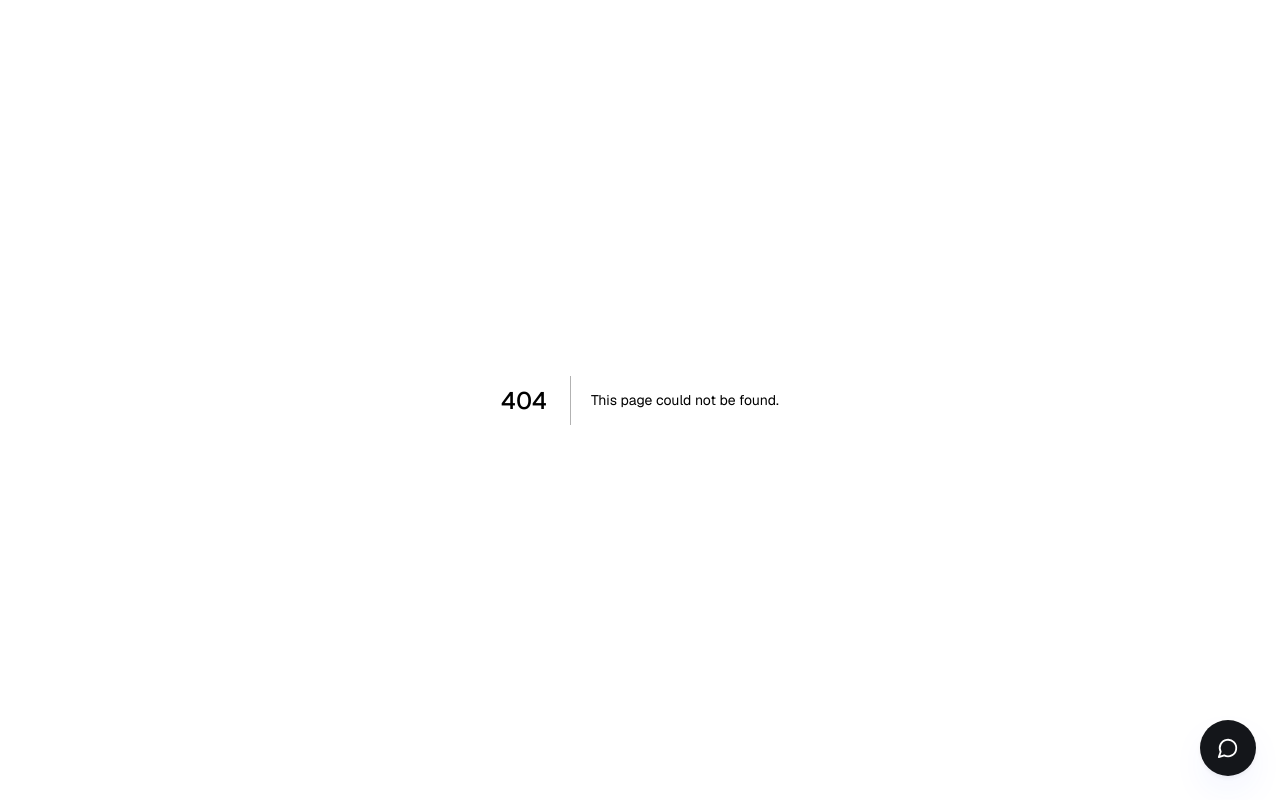
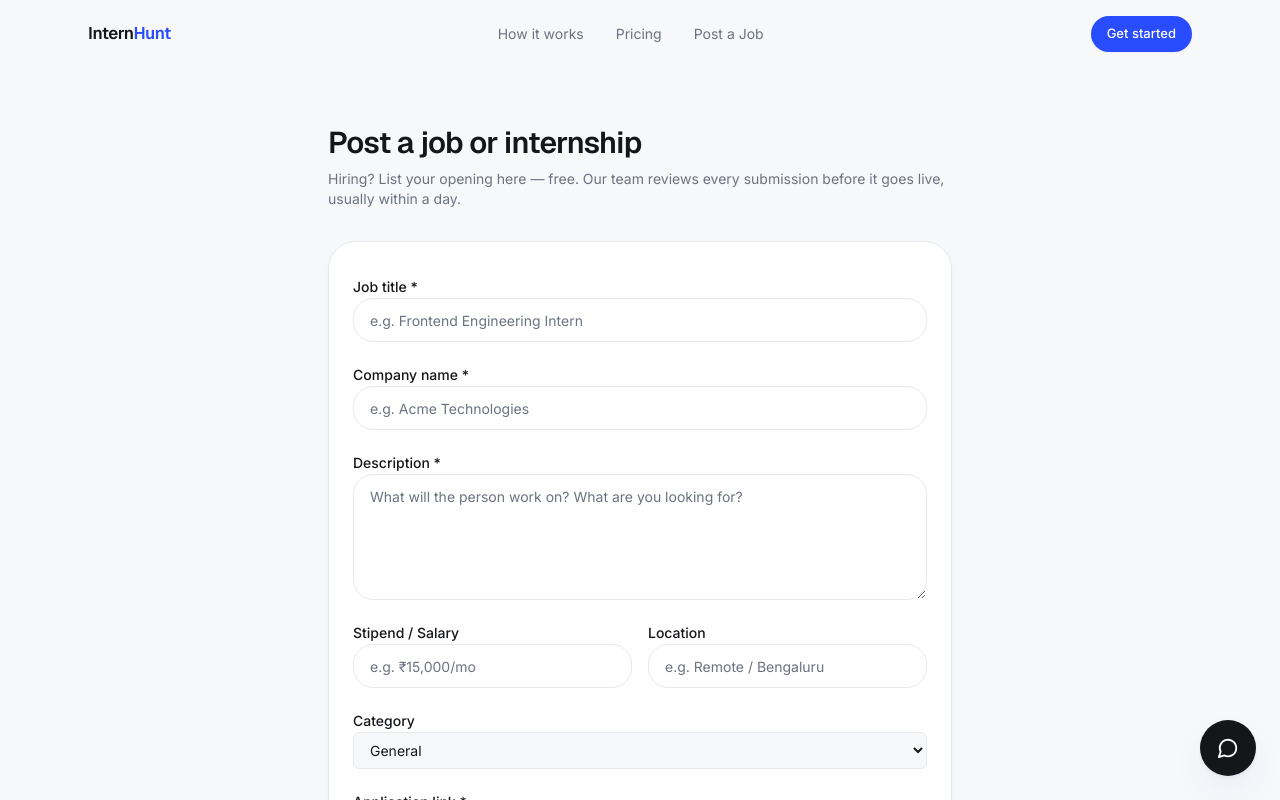
Before and after one commit to robinverma703/internhunt, a Next.js app: page /post-job in a window 1280 px wide. Before the commit this address had no page. Shown: the top 800 px of the page. Built offline with nearby package versions, Linux system fonts and the light colour scheme.

Commit message:
add public post-a-job page for companies

```diff
--- /dev/null
+++ b/app/api/jobs/submit/route.ts
@@ -0,0 +1,73 @@
+import { NextResponse } from "next/server";
+import { createServiceRoleClient } from "@/lib/supabase/server";
+
+const CATEGORIES = [
+  "Frontend",
+  "Backend",
+  "Full Stack",
+  "Data / AI",
+  "Design",
+  "Marketing",
+  "Product",
+  "Internship",
+  "General",
+];
+
+export async function POST(request: Request) {
+  let body: Record<string, unknown>;
+  try {
+    body = await request.json();
+  } catch {
+    return NextResponse.json({ error: "Invalid request body" }, { status: 400 });
+  }
+
+  const title = String(body.title ?? "").trim();
+  const company = String(body.company ?? "").trim();
+  const description = String(body.description ?? "").trim();
+  const link = String(body.link ?? "").trim();
+  const stipend = String(body.stipend ?? "").trim() || null;
+  const location = String(body.location ?? "").trim() || null;
+  const category = CATEGORIES.includes(String(body.category)) ? String(body.category) : "General";
+
+  if (!title || !company || !description || !link) {
+    return NextResponse.json(
+      { error: "Title, company, description, and application link are required." },
+      { status: 400 }
+    );
+  }
+
+  if (title.length > 200 || company.length > 200) {
+    return NextResponse.json({ error: "Title/company too long." }, { status: 400 });
+  }
+
+  if (!/^https?:\/\//i.test(link)) {
+    return NextResponse.json(
+      { error: "Application link must start with http:// or https://" },
+      { status: 400 }
+    );
+  }
+
+  const service = createServiceRoleClient();
+
+  const { error } = await service.from("job_staging").insert({
+    title,
+    company,
+    description,
+    stipend,
+    link,
+    category,
+    location,
+    source: "company_submission",
+    source_id: `company-${Date.now()}-${Math.random().toString(36).slice(2, 8)}`,
+    status: "pending",
+  });
+
+  if (error) {
+    return NextResponse.json({ error: error.message }, { status: 500 });
+  }
+
+  return NextResponse.json({
+    success: true,
+    message: "Thanks! Your listing has been submitted for review.",
+  });
+}
--- /dev/null
+++ b/app/post-job/page.tsx
@@ -0,0 +1,205 @@
+"use client";
+
+import { useState } from "react";
+import Link from "next/link";
+import { motion } from "framer-motion";
+import Navbar from "@/components/navbar";
+import { Button } from "@/components/ui/button";
+import { Card, CardContent } from "@/components/ui/card";
+import { Input } from "@/components/ui/input";
+import { Label } from "@/components/ui/label";
+import { Textarea } from "@/components/ui/textarea";
+
+const CATEGORIES = [
+  "Frontend",
+  "Backend",
+  "Full Stack",
+  "Data / AI",
+  "Design",
+  "Marketing",
+  "Product",
+  "Internship",
+  "General",
+];
+
+export default function PostJobPage() {
+  const [form, setForm] = useState({
+    title: "",
+    company: "",
+    description: "",
+    stipend: "",
+    location: "",
+    link: "",
+    category: "General",
+  });
+  const [submitting, setSubmitting] = useState(false);
+  const [result, setResult] = useState<{ ok: boolean; message: string } | null>(null);
+
+  function update(field: string, value: string) {
+    setForm((prev) => ({ ...prev, [field]: value }));
+  }
+
+  async function handleSubmit(e: React.FormEvent) {
+    e.preventDefault();
+    setSubmitting(true);
+    setResult(null);
+
+    try {
+      const res = await fetch("/api/jobs/submit", {
+        method: "POST",
+        headers: { "Content-Type": "application/json" },
+        body: JSON.stringify(form),
+      });
+      const data = await res.json();
+
+      if (!res.ok) {
+        setResult({ ok: false, message: data.error ?? "Something went wrong. Please try again." });
+      } else {
+        setResult({ ok: true, message: data.message ?? "Submitted for review!" });
+        setForm({
+          title: "",
+          company: "",
+          description: "",
+          stipend: "",
+          location: "",
+          link: "",
+          category: "General",
+        });
+      }
+    } catch {
+      setResult({ ok: false, message: "Network error. Please try again." });
+    } finally {
+      setSubmitting(false);
+    }
+  }
+
+  return (
+    <main className="min-h-screen bg-paper">
+      <Navbar />
+      <div className="mx-auto max-w-2xl px-6 py-14">
+        <motion.div
+          initial={{ opacity: 0, y: 12 }}
+          animate={{ opacity: 1, y: 0 }}
+          transition={{ duration: 0.5, ease: [0.16, 1, 0.3, 1] }}
+        >
+          <h1 className="text-2xl font-semibold tracking-tight text-graphite md:text-3xl">
+            Post a job or internship
+          </h1>
+          <p className="mt-2 text-sm text-muted">
+            Hiring? List your opening here — free. Our team reviews every submission
+            before it goes live, usually within a day.
+          </p>
+
+          <Card className="mt-8">
+            <CardContent className="py-8">
+              <form onSubmit={handleSubmit} className="flex flex-col gap-5">
+                <div>
+                  <Label htmlFor="title">Job title *</Label>
+                  <Input
+                    id="title"
+                    required
+                    maxLength={200}
+                    value={form.title}
+                    onChange={(e) => update("title", e.target.value)}
+                    placeholder="e.g. Frontend Engineering Intern"
+                  />
+                </div>
+
+                <div>
+                  <Label htmlFor="company">Company name *</Label>
+                  <Input
+                    id="company"
+                    required
+                    maxLength={200}
+                    value={form.company}
+                    onChange={(e) => update("company", e.target.value)}
+                    placeholder="e.g. Acme Technologies"
+                  />
+                </div>
+
+                <div>
+                  <Label htmlFor="description">Description *</Label>
+                  <Textarea
+                    id="description"
+                    required
+                    rows={5}
+                    value={form.description}
+                    onChange={(e) => update("description", e.target.value)}
+                    placeholder="What will the person work on? What are you looking for?"
+                  />
+                </div>
+
+                <div className="grid grid-cols-2 gap-4">
+                  <div>
+                    <Label htmlFor="stipend">Stipend / Salary</Label>
+                    <Input
+                      id="stipend"
+                      value={form.stipend}
+                      onChange={(e) => update("stipend", e.target.value)}
+                      placeholder="e.g. ₹15,000/mo"
+                    />
+                  </div>
+                  <div>
+                    <Label htmlFor="location">Location</Label>
+                    <Input
+                      id="location"
+                      value={form.location}
+                      onChange={(e) => update("location", e.target.value)}
+                      placeholder="e.g. Remote / Bengaluru"
+                    />
+                  </div>
+                </div>
+
+                <div>
+                  <Label htmlFor="category">Category</Label>
+                  <select
+                    id="category"
+                    value={form.category}
+                    onChange={(e) => update("category", e.target.value)}
+                    className="w-full rounded-md border border-line bg-paper px-3 py-2 text-sm text-graphite"
+                  >
+                    {CATEGORIES.map((c) => (
+                      <option key={c} value={c}>
+                        {c}
+                      </option>
+                    ))}
+                  </select>
+                </div>
+
+                <div>
+                  <Label htmlFor="link">Application link *</Label>
+                  <Input
+                    id="link"
+                    required
+                    type="url"
+                    value={form.link}
+                    onChange={(e) => update("link", e.target.value)}
+                    placeholder="https://..."
+                  />
+                </div>
+
+                {result && (
+                  <p
+                    className={`text-sm ${result.ok ? "text-emerald-600" : "text-red-600"}`}
+                  >
+                    {result.message}
+                  </p>
+                )}
+
+                <Button type="submit" variant="signal" size="lg" disabled={submitting}>
+                  {submitting ? "Submitting…" : "Submit for review"}
+                </Button>
+              </form>
+            </CardContent>
+          </Card>
+
+          <p className="mt-6 text-center text-xs text-muted">
+            <Link href="/" className="underline hover:text-graphite">
+              Back to InternHunt
+            </Link>
+          </p>
+        </motion.div>
+      </div>
+    </main>
+  );
+}
--- a/components/navbar.tsx
+++ b/components/navbar.tsx
@@ -8,6 +8,7 @@ import { Button } from "@/components/ui/button";
 const LINKS = [
   { label: "How it works", href: "#how-it-works" },
   { label: "Pricing", href: "#pricing" },
+  { label: "Post a Job", href: "/post-job" },
 ];
 
 export default function Navbar() {
```
